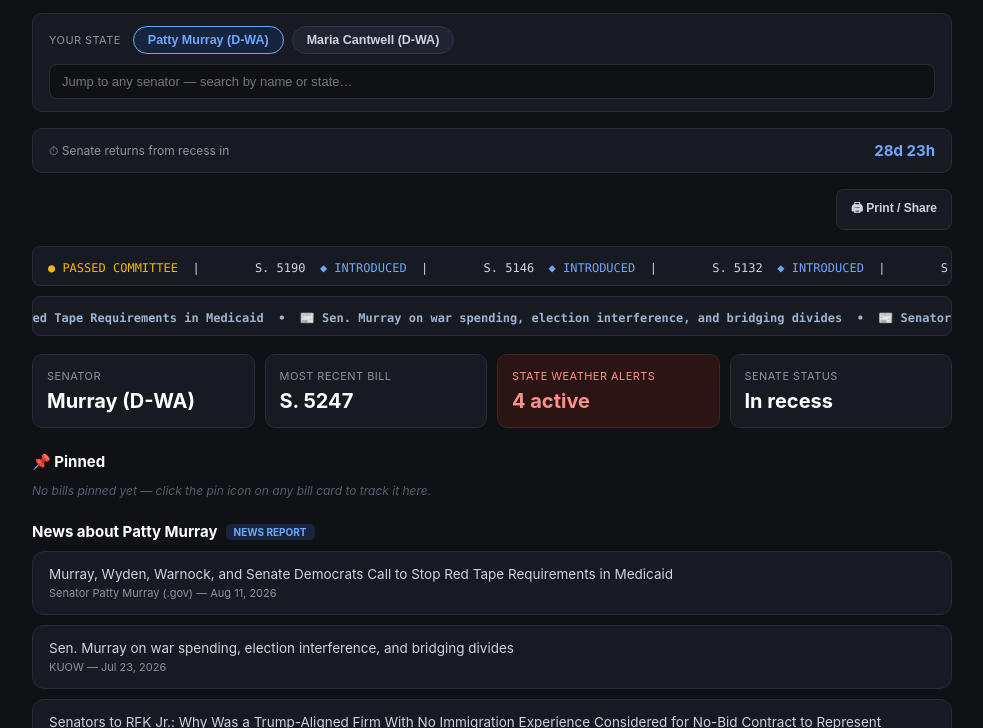
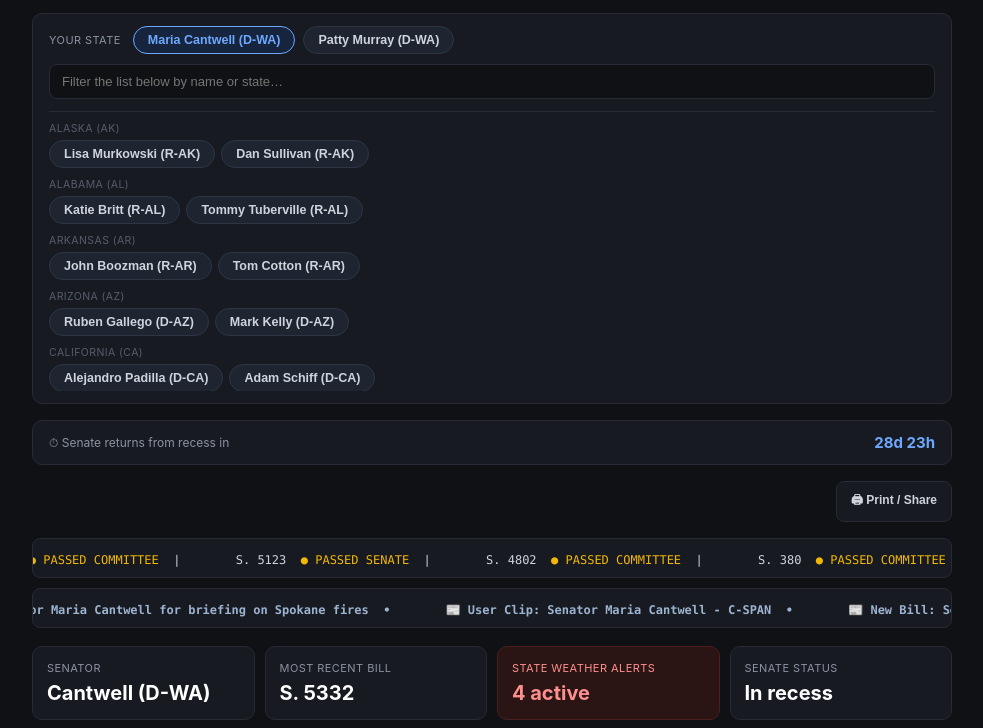
Before and after one commit to MDDG-svg/cantwell-tracker, a website: page index.html in a window 1280 px wide. Shown: the part 72-800 px from the top of the page, without its empty margins (148-1131 px from the left). Drawn offline with Linux system fonts and the light colour scheme.

Commit message:
Fix senator ordering, add state-browse UI, make tickers clickable
- WA quick-picks and default landing senator now sort alphabetically
  by last name (Cantwell before Murray) instead of GovTrack's
  seniority-based roster order.
- Replace the flat name-search datalist with a browse-by-state panel
  (all 100 senators grouped under their state, filterable by name or
  state) per explicit request for a structured picker.
- Legislative ticker items are now clickable and open the same bill
  detail modal as the cards (was dropped in the v2 rewrite).
- News ticker items are now real links to the source article (were
  plain unlinked text).

```diff
--- a/index.html
+++ b/index.html
@@ -46,6 +46,16 @@
     border-radius: 8px; padding: 9px 12px; color: #e6e8eb; font-size: 13px;
   }
   .senator-search:focus { outline: none; border-color: #6ea8fe; }
+  .state-browse {
+    margin-top: 12px; max-height: 280px; overflow-y: auto;
+    border-top: 1px solid #262b36; padding-top: 10px;
+  }
+  .state-group { margin-bottom: 10px; }
+  .state-group .state-label {
+    font-size: 10.5px; color: #565d6b; text-transform: uppercase; letter-spacing: 0.04em;
+    margin-bottom: 5px; display: block;
+  }
+  .state-group .row { gap: 6px; }
 
   .toolbar { display: flex; gap: 10px; margin: 16px 0; flex-wrap: wrap; align-items: center; justify-content: flex-end; }
   .print-btn {
@@ -70,7 +80,10 @@
   .ticker-wrap:hover .ticker-track { animation-play-state: paused; }
   .ticker-item { padding: 0 24px; font-size: 12px; font-family: "SF Mono", Menlo, monospace; }
   .leg .ticker-item { color: #cfd4dc; }
-  .news .ticker-item { color: #9db4d1; font-weight: 600; }
+  .leg .ticker-item.ticker-bill { cursor: pointer; }
+  .leg .ticker-item.ticker-bill:hover { text-decoration: underline; }
+  .news .ticker-item { color: #9db4d1; font-weight: 600; text-decoration: none; cursor: pointer; }
+  .news a.ticker-item:hover { text-decoration: underline; }
   .up { color: #3ddc84; } .mid { color: #f2b705; } .new { color: #6ea8fe; }
 
   .stats { display: grid; grid-template-columns: repeat(4, minmax(0,1fr)); gap: 10px; margin: 18px 0 22px; }
@@ -190,9 +203,9 @@
       <span class="label">Your state</span>
     </div>
     <div class="row" style="margin-top:10px">
-      <input class="senator-search" id="senatorSearch" list="senatorList" placeholder="Jump to any senator — search by name or state…">
-      <datalist id="senatorList"></datalist>
+      <input class="senator-search" id="senatorFilter" placeholder="Filter the list below by name or state…">
     </div>
+    <div class="state-browse" id="stateBrowse"></div>
   </div>
 
   <div class="countdown">
@@ -292,6 +305,20 @@ function mapStatus(code, fallbackLabel) {
   return STATUS_MAP[code] || { stage: 0, badge: fallbackLabel || "In progress", badgeClass: "wait" };
 }
 
+// Mirrors scripts/state-names.mjs — keep in sync (static site, no shared build step).
+const STATE_NAMES = {
+  AL: "Alabama", AK: "Alaska", AZ: "Arizona", AR: "Arkansas", CA: "California",
+  CO: "Colorado", CT: "Connecticut", DE: "Delaware", FL: "Florida", GA: "Georgia",
+  HI: "Hawaii", ID: "Idaho", IL: "Illinois", IN: "Indiana", IA: "Iowa",
+  KS: "Kansas", KY: "Kentucky", LA: "Louisiana", ME: "Maine", MD: "Maryland",
+  MA: "Massachusetts", MI: "Michigan", MN: "Minnesota", MS: "Mississippi", MO: "Missouri",
+  MT: "Montana", NE: "Nebraska", NV: "Nevada", NH: "New Hampshire", NJ: "New Jersey",
+  NM: "New Mexico", NY: "New York", NC: "North Carolina", ND: "North Dakota", OH: "Ohio",
+  OK: "Oklahoma", OR: "Oregon", PA: "Pennsylvania", RI: "Rhode Island", SC: "South Carolina",
+  SD: "South Dakota", TN: "Tennessee", TX: "Texas", UT: "Utah", VT: "Vermont",
+  VA: "Virginia", WA: "Washington", WV: "West Virginia", WI: "Wisconsin", WY: "Wyoming"
+};
+
 const HOME_STATE = "WA";
 let feedData = null;
 let selectedId = null; // govtrackId (string)
@@ -342,15 +369,14 @@ function init() {
   }
 
   buildHomeStateRow();
-  buildSenatorDatalist();
-  document.getElementById('senatorSearch').addEventListener('change', onSearchSelect);
-  document.getElementById('senatorSearch').addEventListener('input', onSearchTyping);
+  buildStateBrowse();
+  document.getElementById('senatorFilter').addEventListener('input', onFilterInput);
 
   const params = new URLSearchParams(location.search);
   const fromUrl = params.get('senator');
   let initial = fromUrl && senatorById(fromUrl) ? fromUrl : null;
   if (!initial) {
-    const homeSens = feedData.senators.filter(s => s.state === HOME_STATE);
+    const homeSens = feedData.senators.filter(s => s.state === HOME_STATE).sort((a, b) => a.lastName.localeCompare(b.lastName));
     initial = homeSens[0]?.govtrackId ?? feedData.senators[0]?.govtrackId ?? null;
   }
   if (initial) selectSenator(initial, { pushUrl: false });
@@ -364,7 +390,7 @@ function init() {
 
 function buildHomeStateRow() {
   const row = document.getElementById('homeStateRow');
-  const homeSens = feedData.senators.filter(s => s.state === HOME_STATE);
+  const homeSens = feedData.senators.filter(s => s.state === HOME_STATE).sort((a, b) => a.lastName.localeCompare(b.lastName));
   homeSens.forEach(s => {
     const btn = document.createElement('button');
     btn.className = 'chip';
@@ -375,28 +401,43 @@ function buildHomeStateRow() {
   });
 }
 
-function buildSenatorDatalist() {
-  const list = document.getElementById('senatorList');
-  list.innerHTML = feedData.senators
-    .slice()
-    .sort((a, b) => a.lastName.localeCompare(b.lastName))
-    .map(s => `<option value="${esc(s.lastName + ', ' + s.firstName + ' (' + s.party[0] + '-' + s.state + ')')}" data-id="${s.govtrackId}"></option>`)
-    .join('');
+function buildStateBrowse() {
+  const container = document.getElementById('stateBrowse');
+  const byState = {};
+  feedData.senators.forEach(s => { (byState[s.state] = byState[s.state] || []).push(s); });
+  const states = Object.keys(byState).sort();
+  container.innerHTML = states.map(state => {
+    const sens = byState[state].slice().sort((a, b) => a.lastName.localeCompare(b.lastName));
+    const stateName = STATE_NAMES[state] || state;
+    const chips = sens.map(s =>
+      `<button class="chip" data-govtrack-id="${esc(s.govtrackId)}" data-search="${esc((s.fullName + ' ' + s.state + ' ' + stateName + ' ' + s.party).toLowerCase())}">${esc(s.fullName)} (${esc(s.party[0])}-${esc(s.state)})</button>`
+    ).join('');
+    return `<div class="state-group" data-state-search="${esc((state + ' ' + stateName).toLowerCase())}"><span class="state-label">${esc(stateName)} (${esc(state)})</span><div class="row">${chips}</div></div>`;
+  }).join('');
+  container.querySelectorAll('.chip').forEach(btn => {
+    btn.addEventListener('click', () => selectSenator(btn.dataset.govtrackId));
+  });
 }
 
-function onSearchTyping(e) {
-  const val = e.target.value.trim();
-  const opt = Array.from(document.getElementById('senatorList').options).find(o => o.value === val);
-  if (opt) selectSenator(opt.dataset.id);
+function onFilterInput(e) {
+  const q = e.target.value.trim().toLowerCase();
+  document.querySelectorAll('#stateBrowse .state-group').forEach(group => {
+    const stateMatch = !q || group.dataset.stateSearch.includes(q);
+    let anyVisible = false;
+    group.querySelectorAll('.chip').forEach(chip => {
+      const match = stateMatch || chip.dataset.search.includes(q);
+      chip.style.display = match ? '' : 'none';
+      if (match) anyVisible = true;
+    });
+    group.style.display = anyVisible ? '' : 'none';
+  });
 }
-function onSearchSelect(e) { onSearchTyping(e); }
 
 function selectSenator(govtrackId, opts = {}) {
   const s = senatorById(govtrackId);
   if (!s) return;
   selectedId = String(govtrackId);
-  document.querySelectorAll('#homeStateRow .chip').forEach(c => c.classList.toggle('active', c.dataset.govtrackId === selectedId));
-  document.getElementById('senatorSearch').value = '';
+  document.querySelectorAll('.chip').forEach(c => c.classList.toggle('active', c.dataset.govtrackId === selectedId));
   if (opts.pushUrl !== false) {
     const url = new URL(location.href);
     url.searchParams.set('senator', selectedId);
@@ -466,7 +507,9 @@ function renderBills(s, d) {
     }).join('');
 
   container.querySelectorAll('[data-billlink]').forEach(el => {
-    el.addEventListener('click', () => openBillModal(el.closest('.card'), s));
+    const key = el.closest('.card').getAttribute('data-billkey');
+    const bill = bills.find(b => billKey(s.govtrackId, b.displayNumber) === key);
+    el.addEventListener('click', () => openBillModalData(bill, s));
   });
   container.querySelectorAll('.notes-toggle').forEach(btn => {
     btn.addEventListener('click', (e) => {
@@ -492,16 +535,15 @@ function renderBills(s, d) {
   });
 }
 
-function openBillModal(cardEl, s) {
-  const link = cardEl.querySelector('[data-billlink]').dataset.billlink;
-  const title = cardEl.querySelector('.title').textContent;
-  const desc = cardEl.querySelector('.desc').textContent;
-  document.getElementById('mTitle').textContent = title;
+function openBillModalData(bill, s) {
+  if (!bill) return;
+  const st = mapStatus(bill.statusCode, bill.statusLabel);
+  document.getElementById('mTitle').textContent = `${bill.displayNumber} — ${bill.title}`;
   document.getElementById('mSubtitle').style.display = 'none';
-  document.getElementById('mStatus').textContent = desc;
-  document.getElementById('mIntro').textContent = cardEl.querySelector('.tag').textContent.replace('Introduced ', '');
-  document.getElementById('mSponsors').textContent = `${s.fullName} (${s.party}-${s.state})`;
-  document.getElementById('mLink').href = link;
+  document.getElementById('mStatus').textContent = `${bill.statusDescription || st.badge} (${fmtDate(bill.currentStatusDate)})`;
+  document.getElementById('mIntro').textContent = fmtDate(bill.introducedDate);
+  document.getElementById('mSponsors').textContent = `${s.fullName} (${s.party}-${s.state}) — ${bill.role === 'sponsor' ? 'Sponsor' : 'Cosponsor'}`;
+  document.getElementById('mLink').href = bill.link;
   document.getElementById('overlay').classList.add('open');
 }
 
@@ -544,21 +586,25 @@ function renderState(s) {
 
 function renderTickers(s, d) {
   const bills = d.bills.bills || [];
-  const legItems = bills.map(b => {
+  const legItemHtml = bills.map((b, i) => {
     const st = mapStatus(b.statusCode, b.statusLabel);
     const cls = st.stage >= 3 ? 'up' : (st.stage >= 1 ? 'mid' : 'new');
     const symbol = st.stage >= 3 ? '▲' : (st.stage >= 1 ? '●' : '◆');
-    return `<span class="ticker-item">${esc(b.displayNumber)} &nbsp;<span class="${cls}">${symbol} ${esc(st.badge.toUpperCase())}</span> &nbsp;|&nbsp;</span>`;
+    return `<span class="ticker-item ticker-bill" data-bill-idx="${i}">${esc(b.displayNumber)} &nbsp;<span class="${cls}">${symbol} ${esc(st.badge.toUpperCase())}</span> &nbsp;|&nbsp;</span>`;
   }).join('');
-  const legTrack = legItems || '<span class="ticker-item">No recent bills</span>';
+  const legTrack = legItemHtml || '<span class="ticker-item">No recent bills</span>';
   document.getElementById('legTickerTrack').innerHTML = legTrack + legTrack;
+  document.querySelectorAll('#legTickerTrack .ticker-bill').forEach(el => {
+    const bill = bills[Number(el.dataset.billIdx)];
+    if (bill) el.addEventListener('click', () => openBillModalData(bill, s));
+  });
 
-  const newsItems = (d.news.items || []).slice(0, 4).map(n => n.title.replace(/ - [^-]+$/, ''));
-  const newsText = newsItems.length
-    ? newsItems.map(h => `📰 ${esc(h)}`).join(' &nbsp;•&nbsp; ')
-    : 'No recent headlines';
-  const newsItem = `<span class="ticker-item">${newsText} &nbsp;•&nbsp; </span>`;
-  document.getElementById('newsTickerTrack').innerHTML = newsItem + newsItem;
+  const newsList = (d.news.items || []).slice(0, 4);
+  const newsItemHtml = newsList.map(n =>
+    `<a class="ticker-item" href="${esc(n.link)}" target="_blank" rel="noopener">📰 ${esc(n.title.replace(/ - [^-]+$/, ''))} &nbsp;•&nbsp;</a>`
+  ).join('');
+  const newsTrack = newsItemHtml || '<span class="ticker-item">No recent headlines</span>';
+  document.getElementById('newsTickerTrack').innerHTML = newsTrack + newsTrack;
 }
 
 function renderStats(s, d) {
```
Also changed, not shown: scripts/state-names.mjs (added, +12 -0 lines).
